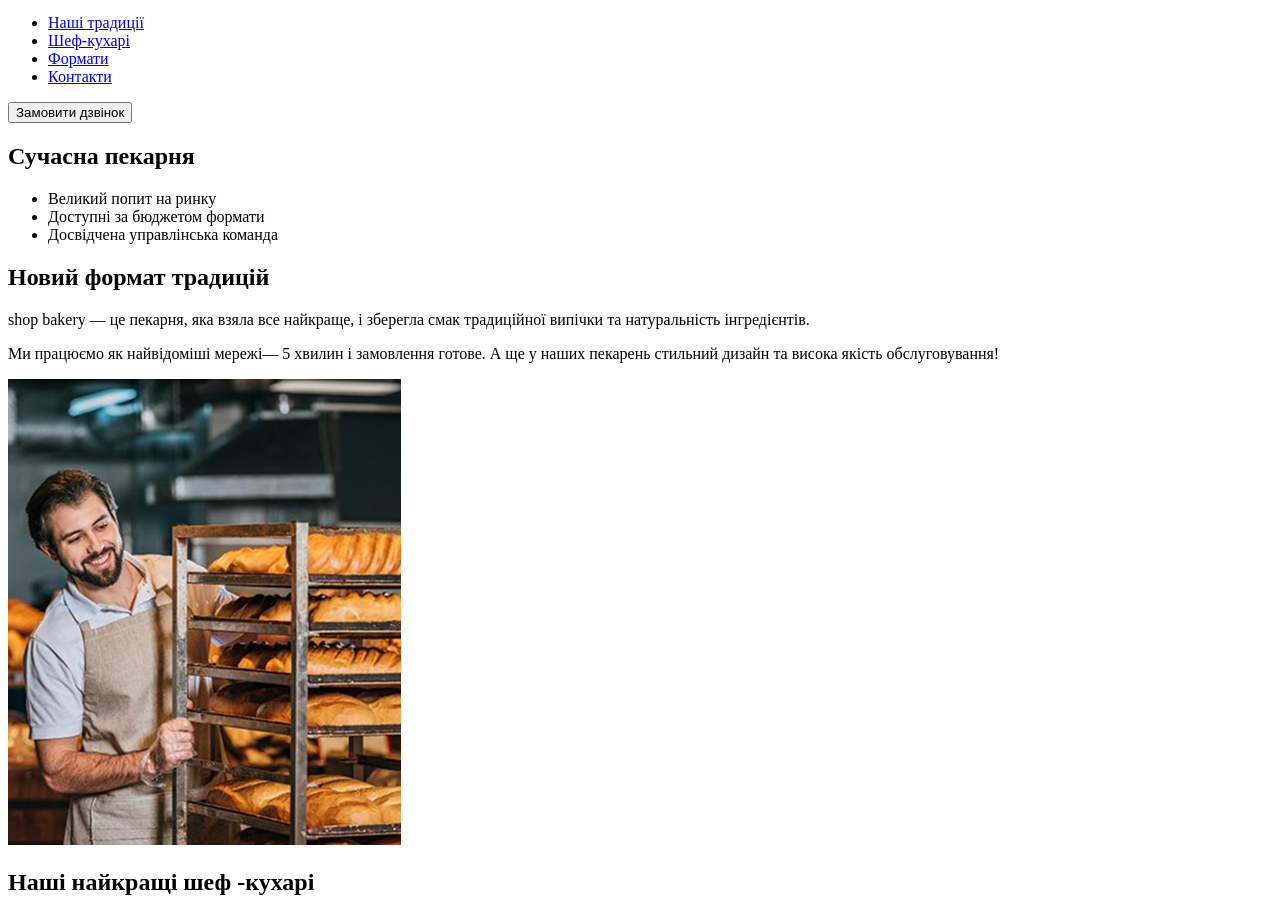
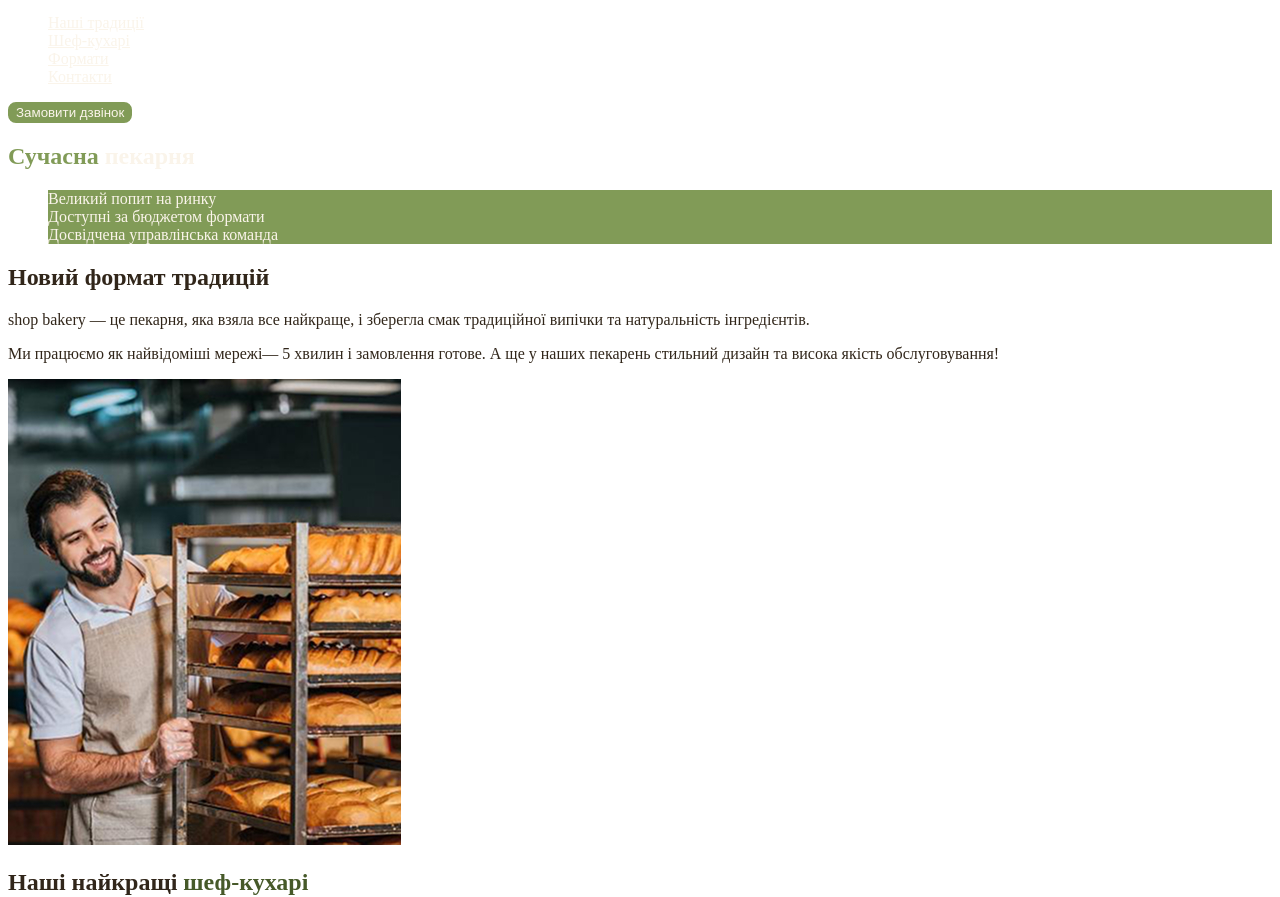
Before and after one commit to nastiamartyniuuuk-cyber/genius-homework-1, a plain HTML site: page index.html in a window 1280 px wide. Shown: the part 59-956 px from the top of the page. Drawn offline with Linux system fonts and the light colour scheme.

Commit message:
Add style.css and css variables and play with colors

```diff
--- /dev/null
+++ b/css/style.css
@@ -0,0 +1,50 @@
+:root {
+  --color-brand-light: #819b57;
+  --color-brand-dark: #465929;
+  --color-primary-light: #faf4ea;
+  --color-primary-dark: #31261a;
+}
+
+ul {
+  list-style-type: none;
+}
+
+body {
+  color: var(--color-primary-dark);
+}
+
+.button {
+  background-color: var(--color-brand-light);
+  color: var(--color-primary-light);
+  border: 2px solid var(--color-brand-light);
+  border-radius: 8px;
+  cursor: pointer;
+}
+
+.button:hover {
+  background-color: transparent;
+  color: var(--color-brand-dark);
+  border: 2px solid var(--color-brand-light);
+}
+.link {
+  color: var(--color-primary-light);
+}
+.link:hover {
+  color: var(--color-brand-light);
+}
+.hero-title {
+  color: var(--color-primary-light);
+}
+.hero-title .accent {
+  color: var(--color-brand-light);
+}
+.advantages-list li {
+  background-color: var(--color-brand-light);
+  color: var(--color-primary-light);
+}
+.section-title {
+  color: var(--color-primary-dark);
+}
+.section-title .accent {
+  color: var(--color-brand-dark);
+}
--- a/index.html
+++ b/index.html
@@ -4,33 +4,34 @@
     <meta charset="UTF-8" />
     <meta name="viewport" content="width=device-width, initial-scale=1.0" />
     <title>Сучасна пекарня</title>
+    <link rel="stylesheet" href="./css/style.css" />
   </head>
   <body>
     <header>
       <nav>
-        <a href="#">
+        <a href="./index.html">
           <img src="./images/logo.svg" alt="Логотип пекарні" />
         </a>
         <ul>
-          <li><a href="#">Наші традиції</a></li>
-          <li><a href="#">Шеф-кухарі</a></li>
-          <li><a href="#">Формати</a></li>
-          <li><a href="#">Контакти</a></li>
+          <li><a class="link" href="#tradition-section">Наші традиції</a></li>
+          <li><a class="link" href="#chefs-section">Шеф-кухарі</a></li>
+          <li><a class="link" href="#formats-section">Формати</a></li>
+          <li><a class="link" href="#contacts-section">Контакти</a></li>
         </ul>
       </nav>
-      <button type="button">Замовити дзвінок</button>
+      <button class="button" type="button">Замовити дзвінок</button>
     </header>
     <main>
       <section>
-        <h1>Сучасна пекарня</h1>
+        <h1 class="hero-title"><span class="accent">Сучасна</span> пекарня</h1>
       </section>
-      <section>
-        <ul>
+      <section id="tradition-section">
+        <ul class="advantages-list">
           <li>Великий попит на ринку</li>
           <li>Доступні за бюджетом формати</li>
           <li>Досвідчена управлінська команда</li>
         </ul>
-        <h2>Новий формат традицій</h2>
+        <h2 class="section-title">Новий формат традицій</h2>
         <p>
           <span>shop bakery</span> — це пекарня, яка взяла все найкраще, і
           зберегла смак традиційної випічки та натуральність інгредієнтів.
@@ -45,8 +46,10 @@
           alt="Чоловік пекар дивиться на свої чудові батони"
         />
       </section>
-      <section>
-        <h2>Наші найкращі шеф -кухарі</h2>
+      <section id="chefs-section">
+        <h2 class="section-title">
+          Наші найкращі <span class="accent">шеф-кухарі</span>
+        </h2>
         <ul>
           <li>
             <article>
@@ -69,8 +72,8 @@
           </li>
         </ul>
       </section>
-      <section>
-        <h2>Формати</h2>
+      <section id="formats-section">
+        <h2 class="section-title">Формати</h2>
         <ul>
           <li>
             <article>
@@ -90,13 +93,22 @@
         </ul>
       </section>
 
-      <section>
-        <h2>Приєднуйся до мережі пекарень</h2>
+      <section id="contacts-section">
+        <h2 class="section-title">Приєднуйся до мережі пекарень</h2>
+        <iframe
+          src="https://www.google.com/maps/embed?pb=!1m18!1m12!1m3!1d2540.1636289098733!2d30.4912733!3d50.4566776!2m3!1f0!2f0!3f0!3m2!1i1024!2i768!4f13.1!3m3!1m2!1s0x40d4ce637c006b2d%3A0xaf86385f19996ff0!2z0LLRg9C70LjRhtGPINCh0ZbRh9C-0LLQuNGFINCh0YLRgNGW0LvRjNGG0ZbQsiwgNTQsINCa0LjRl9CyLCAwMjAwMA!5e0!3m2!1suk!2sua!4v1762527027969!5m2!1suk!2sua"
+          width="603"
+          height="595"
+          style="border: 0"
+          allowfullscreen=""
+          loading="lazy"
+          referrerpolicy="no-referrer-when-downgrade"
+        ></iframe>
       </section>
     </main>
     <footer>
       <nav>
-        <a href="#">
+        <a href="./index.html">
           <img src="./images/logo.svg" alt="Логотип пекарні" />
         </a>
         <ul>
@@ -129,7 +141,7 @@
           </li>
         </ul>
         <a href="#" target="_blank">Політика конфіденційності</a>
-        <p>© 2022 Дані захищені</p>
+        <p>&copy; 2022 Дані захищені</p>
       </address>
     </footer>
   </body>
```
